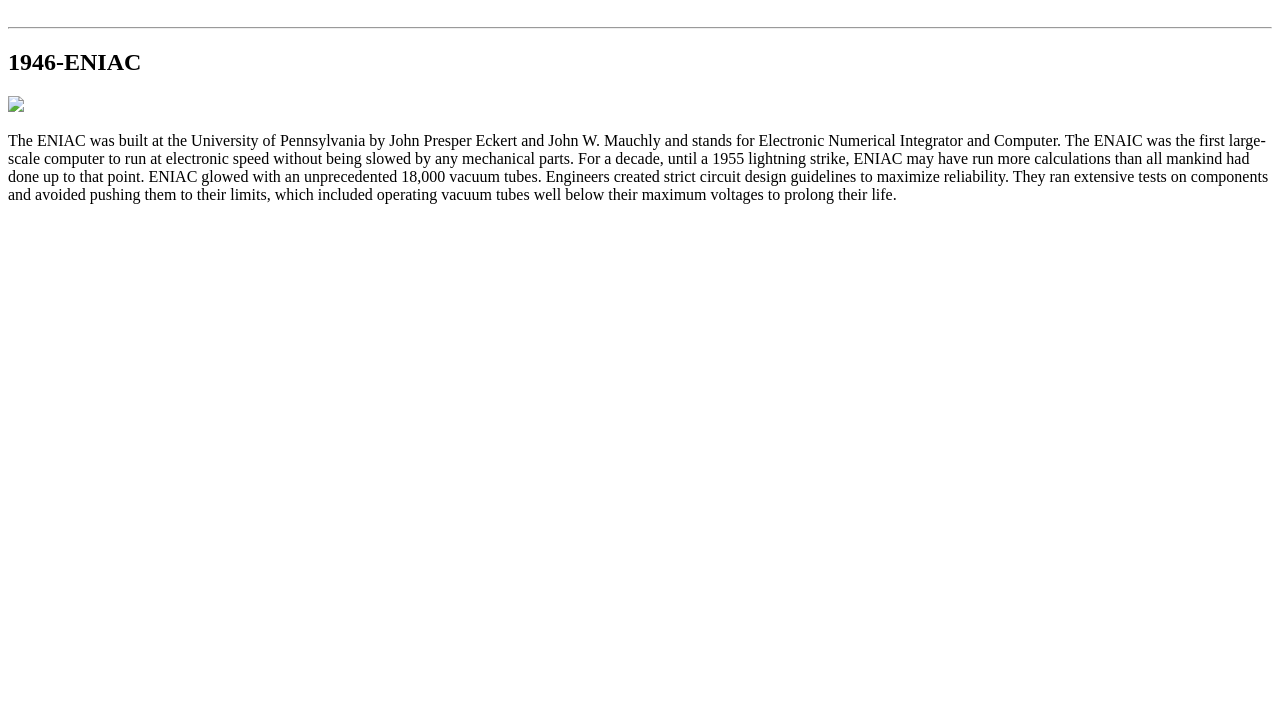
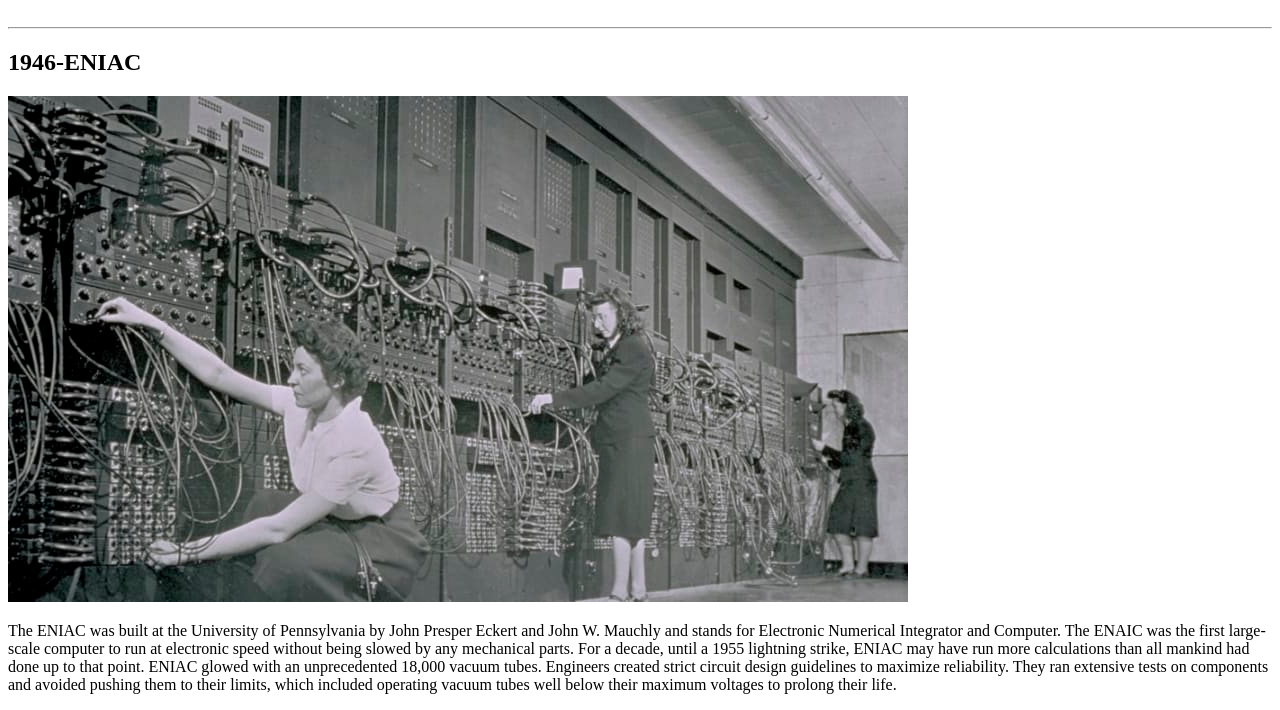
Before and after one commit to BrennenTheHuman/Research-Website, a plain HTML site: page index.html in a window 1280 px wide. Shown: the part 105-815 px from the top of the page. Drawn offline with Linux system fonts and the light colour scheme.

Commit message:
Update index.html

```diff
--- a/index.html
+++ b/index.html
@@ -16,7 +16,7 @@
     <h1>Technology Milestones</h1>
     <br><hr>
     <h2>1946-ENIAC</h2>
-    <img src="ENIAC.jpg"<br>
+    <img src="img/ENIAC.jpg"<br>
 <p>The ENIAC was built at the University of Pennsylvania by
    John Presper Eckert and John W. Mauchly and stands for
    Electronic Numerical Integrator and Computer. The ENAIC was
```
